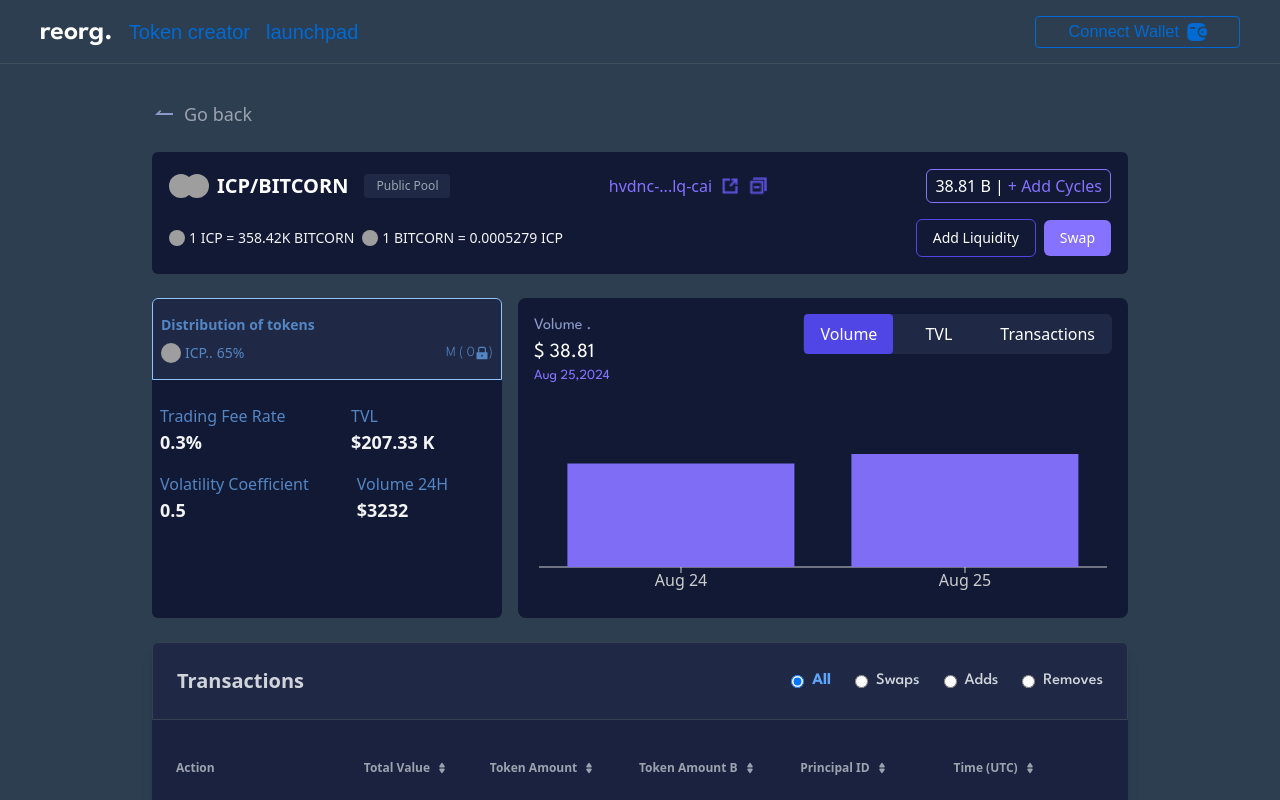
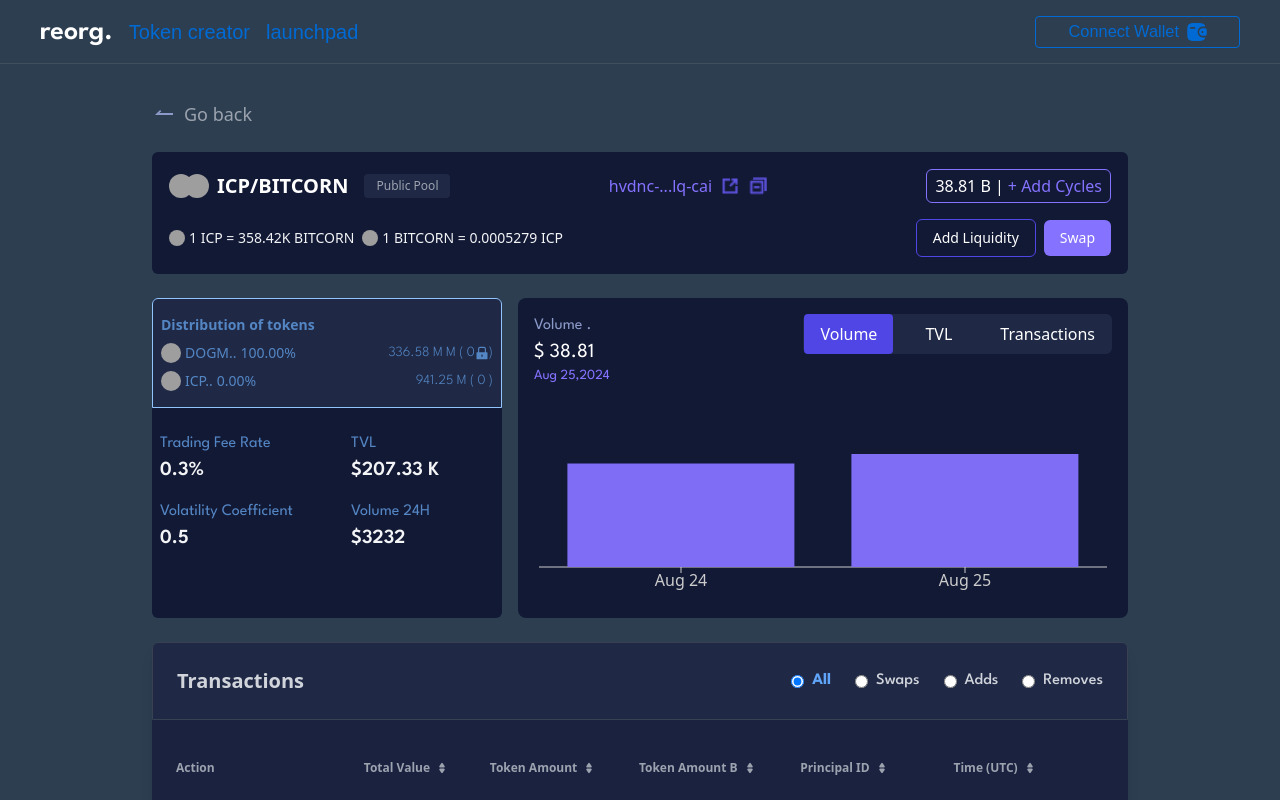
Before and after one commit to reorg-icp/Reorg, a React (Vite) app in the folder src/Quillo_frontend/: page /pool/detail in a window 1280 px wide. Shown: the top 800 px of the page. Built offline with nearby package versions, Linux system fonts and the light colour scheme; grey boxes are pictures that could not be loaded; a web font is replaced by a local one.

Commit message:
page complete

```diff
--- a/src/Quillo_frontend/src/pages/Pool/SinglePool/card.tsx
+++ b/src/Quillo_frontend/src/pages/Pool/SinglePool/card.tsx
@@ -8,6 +8,7 @@ const Card: React.FC<Partial<PoolData>> = ({
   volatilityCoefficient,
   historicalData,
   volume24h,
+  tokenImages,
 }) => {
   return (
     <div className="bg-[#121935]  text-[#5486C4] rounded-md md:w-[350px] w-full  ">
@@ -20,9 +21,9 @@ const Card: React.FC<Partial<PoolData>> = ({
           >
             <div className="flex items-center ">
               <img
-                src="https://metrics.icpex.org/images/edypu-bqaaa-aaaak-afknq-cai.png"
+                src={tokenImages[index]}
                 className="w-5 h-5 rounded-full mr-1 "
-              ></img>
+              />
               <span className="text-sm font-small mr-1">{token.name}..</span>
               <span className="text-sm ">{token.percentage}</span>
             </div>
@@ -31,7 +32,8 @@ const Card: React.FC<Partial<PoolData>> = ({
               {/* {token.locked && <span className="ml-1 text-xs">(0🔒)</span>} */}
               <span className="text-sm flex items-center ">
                 {token.amount} M ( 0{" "}
-                <span
+                {token.locked && (
+                  <span
                   role="img"
                   aria-label="lock"
                   className="anticon anticon-lock"
@@ -48,23 +50,24 @@ const Card: React.FC<Partial<PoolData>> = ({
                     <path d="M832 464h-68V240c0-70.7-57.3-128-128-128H388c-70.7 0-128 57.3-128 128v224h-68c-17.7 0-32 14.3-32 32v384c0 17.7 14.3 32 32 32h640c17.7 0 32-14.3 32-32V496c0-17.7-14.3-32-32-32zM540 701v53c0 4.4-3.6 8-8 8h-40c-4.4 0-8-3.6-8-8v-53a48.01 48.01 0 1156 0zm152-237H332V240c0-30.9 25.1-56 56-56h248c30.9 0 56 25.1 56 56v224z"></path>
                   </svg>
                 </span>
+                )}
                 )
               </span>
             </div>
           </div>
         ))}
       </div>
-      <div className="flex flex-col gap-4 px-2  py-2 w-full">
+      <div className="flex flex-col gap-4 px-2  py-2 w- font-leagueSpartan">
         <div className="flex flex-row gap-12">
           <div className="flex flex-col w-full">
             <h3 className=" whitespace-nowrap">
               Trading Fee Rate
             </h3>
-            <p className="text-gray-100 text-lg font-semibold">{tradingFeeRate}</p>
+            <p className="text-gray-100 text-xl font-semibold">{tradingFeeRate}</p>
           </div>
           <div className="flex  flex-col w-full">
             <h3 className=" whitespace-nowrap">TVL</h3>
-            <p className="text-gray-100 text-lg font-semibold">${historicalData.tvl[0].value} K</p>
+            <p className="text-gray-100 text-xl font-semibold ">${historicalData.tvl[0].value} K</p>
           </div>
         </div>
         <div className="flex  flex-row  gap-12 ">
@@ -72,11 +75,11 @@ const Card: React.FC<Partial<PoolData>> = ({
             <h3 className=" whitespace-nowrap">
               Volatility Coefficient
             </h3>
-            <p className="text-gray-100 text-lg font-semibold">{volatilityCoefficient}</p>
+            <p className="text-gray-100 text-xl font-semibold">{volatilityCoefficient}</p>
           </div>
           <div className=" flex flex-col w-full">
             <h3 className="  whitespace-nowrap">Volume 24H</h3>
-            <p className="text-gray-100 text-lg font-semibold">{volume24h}</p>
+            <p className="text-gray-100 text-xl font-semibold">{volume24h}</p>
           </div>
         </div>
       </div>
--- a/src/Quillo_frontend/src/pages/Pool/types.ts
+++ b/src/Quillo_frontend/src/pages/Pool/types.ts
@@ -64,12 +64,8 @@ interface TokenInfo {
         fromCoinAtoCoinB: '1 ICP = 358.42K BITCORN',
         fromCoinBtoCoinA: '1 BITCORN = 0.0005279 ICP',
       },
-      tokens: [{
-        name: "ICP",
-        percentage: "65%",
-        amount: "",
-        locked: true,
-      }],
+      tokens: [   { name: "DOGM", percentage: "100.00%", amount: "336.58 M ", locked: true },
+        { name: "ICP", percentage: "0.00%", amount: "941.25", locked: false },],
       historicalData: {
         volume: [
           { name: 'Aug 24', value: 38.81 },
```
Also changed, not shown: src/Quillo_frontend/src/pages/Pool/SinglePool/index.tsx (+1 -15 lines).
